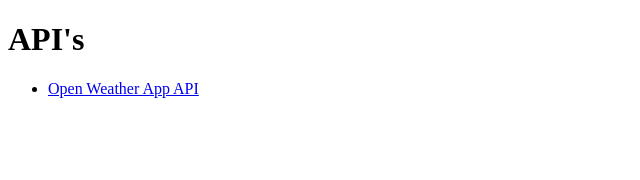
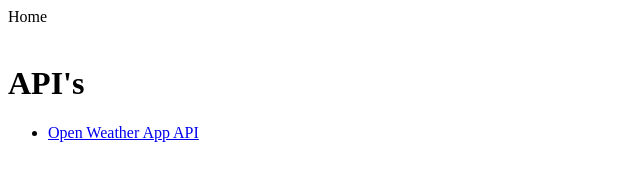
Before and after one commit to Pau1in0/testRepository, a plain HTML site: page api.html in a window 1280 px wide. Shown: the whole page, without its empty margins (0-640 px from the left). Drawn offline with Linux system fonts and the light colour scheme.

Commit message:
Link index and api pages

```diff
--- a/api.html
+++ b/api.html
@@ -6,6 +6,9 @@
     <title>API</title>
 </head>
 <body>
+    <a src="index.html">Home</a>
+    <br>
+    <br>
     <h1>API's</h1>
     <ul>
         <li><a href="https://openweathermap.org/api">Open Weather App API</a></li>
```
Also changed, not shown: index.html (+3 -0 lines).
